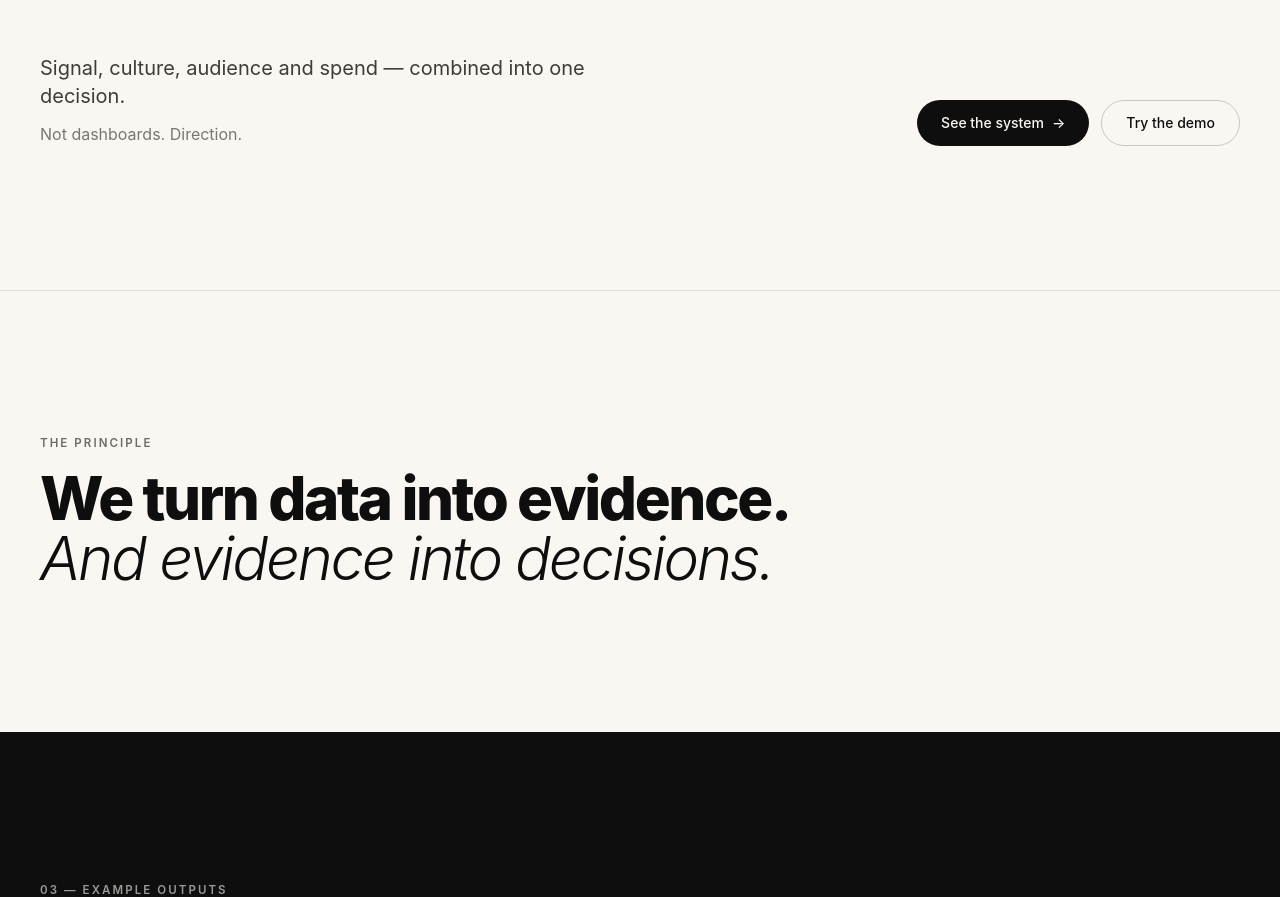
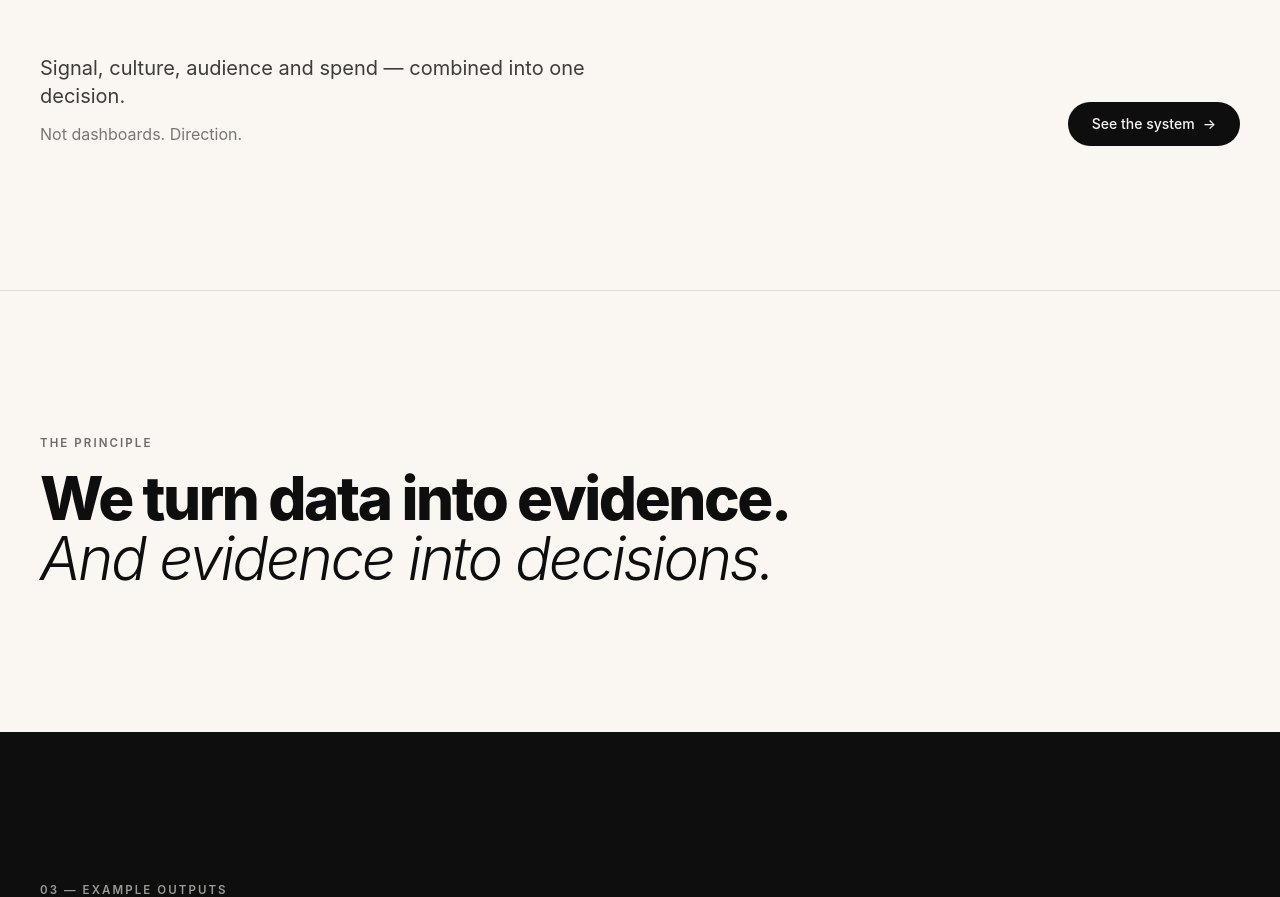
Before and after one commit to leondiaper-ai/music-decision-site, a Next.js app: page / in a window 1280 px wide. Shown: the part 1051-1948 px from the top of the page. Built offline with nearby package versions, Linux system fonts and the light colour scheme.

Commit message:
Hero: single CTA - drop 'Try the demo', keep 'See the system'
One direction, one next step.

```diff
--- a/components/Hero.tsx
+++ b/components/Hero.tsx
@@ -63,12 +63,6 @@ export default function Hero() {
               See the system
               <span className="group-hover:translate-x-1 transition-transform">→</span>
             </a>
-            <a
-              href="/lens"
-              className="inline-flex items-center gap-2 rounded-full border border-ink/20 px-6 py-3 text-sm font-medium hover:border-ink hover:bg-ink hover:text-paper transition-colors"
-            >
-              Try the demo
-            </a>
           </motion.div>
         </div>
       </div>
```
